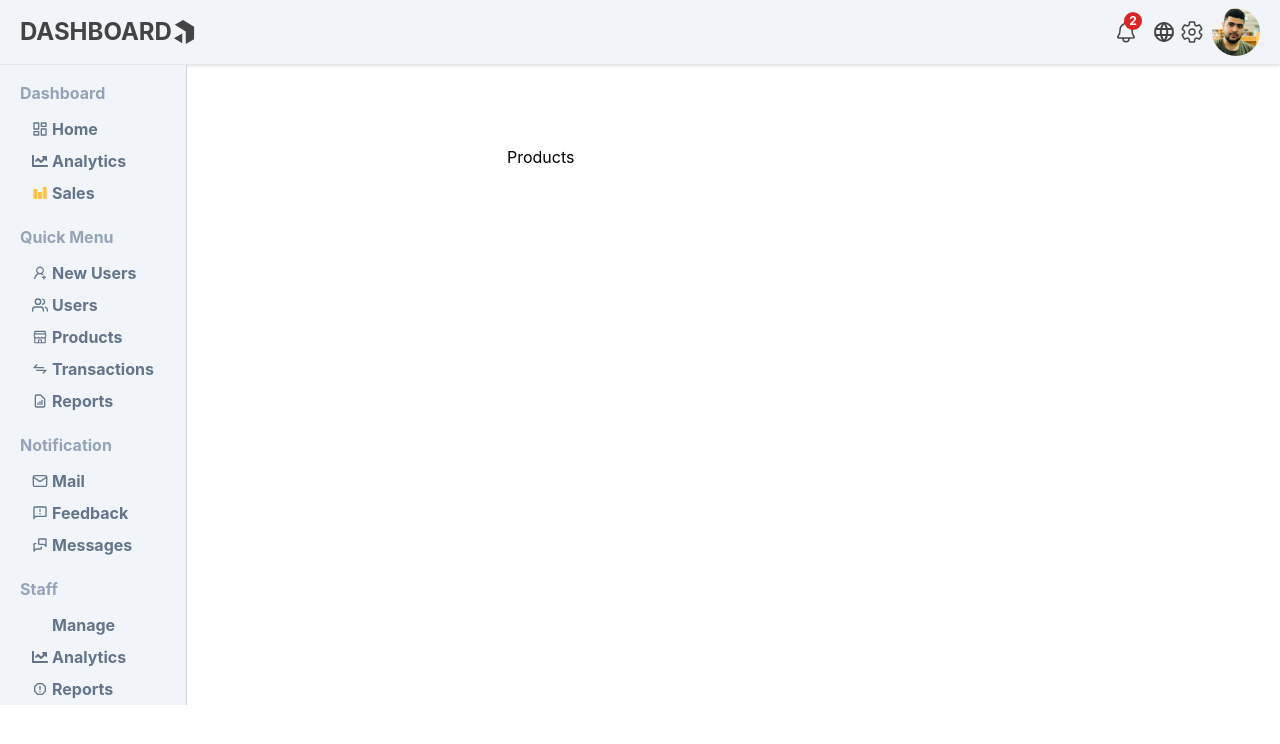
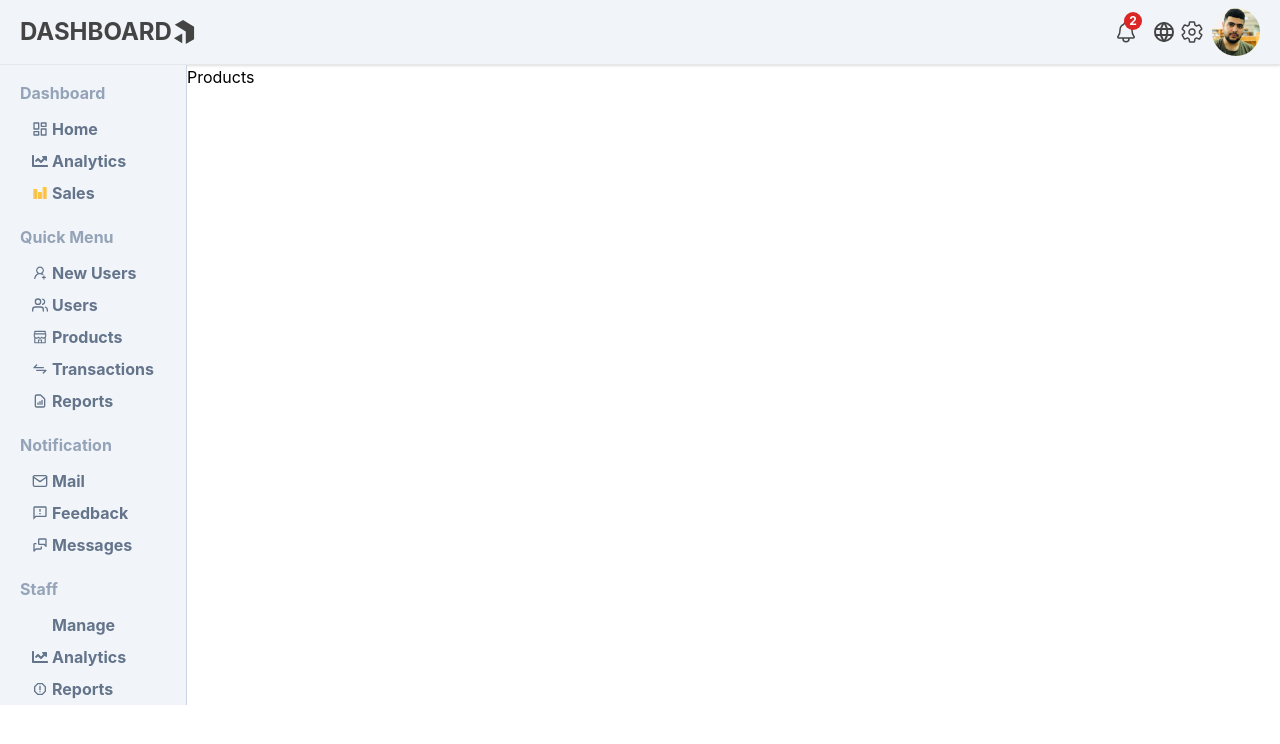
Before and after one commit to ghasemizade/dashboard-cms, a React (Create React App) app: page /products in a window 1280 px wide. Shown: the top 744 px of the page. Built offline with nearby package versions, Linux system fonts and the light colour scheme; some icons are missing.

Commit message:
remove (style): m & p

```diff
--- a/src/pages/Products.js
+++ b/src/pages/Products.js
@@ -4,8 +4,6 @@ import React from 'react'
 
 export default function Products() {
   return (
-      <div className={clsx(
-        "ml-80 pt-20"
-      )}>Products</div>
+      <div>Products</div>
   )
 }
```
